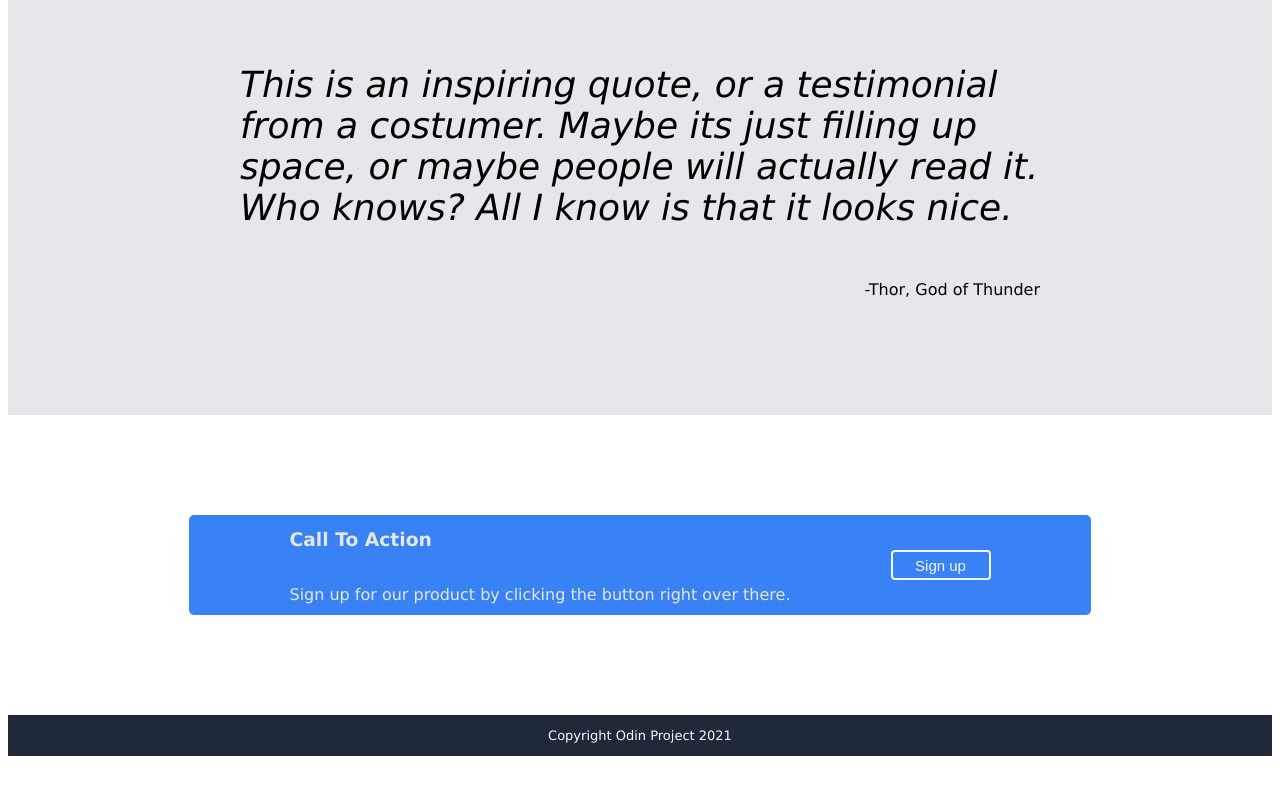
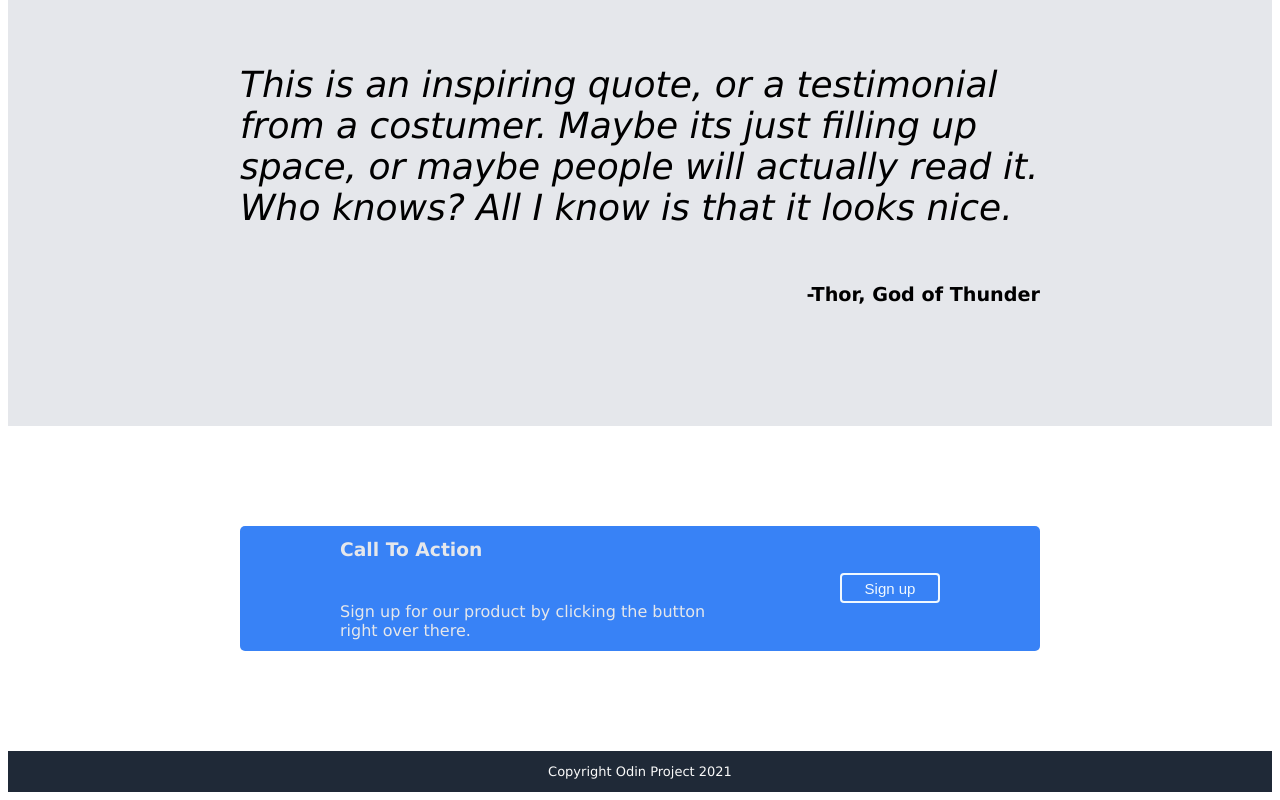
Before and after one commit to Shemuel-bot/landing-page, a plain HTML site: page index.html in a window 1280 px wide. Shown: the part 1226-2026 px from the top of the page. Before the commit the page ends 1990 px from the top, so only its background shows below. Drawn offline with Linux system fonts and the light colour scheme.

Commit message:
header links gap bold thor quote footer
I put a bigger gap between the header links and made the thor quote
footer bold.

```diff
--- a/index.html
+++ b/index.html
@@ -46,7 +46,7 @@
     <div class="second-mid">
         <div class="inspiring-text">
             <p class="inspiring-quote">This is an inspiring quote, or a testimonial from a costumer. Maybe its just filling up space, or maybe people will actually read it. Who knows? All I know is that it looks nice.</p>
-            <p>-Thor, God of Thunder</p>
+            <p class="thor">-Thor, God of Thunder</p>
         </div>
     </div>
 
--- a/style.css
+++ b/style.css
@@ -40,7 +40,7 @@ a{
 ul{
     display: flex;
     list-style: none;
-    gap: 50px;
+    gap: 100px;
 
 }
 
@@ -98,6 +98,12 @@ img{
     margin-top: 100px;
     margin-bottom: 100px;
 }
+.thor{
+    font-size: larger;
+    font-weight: bolder;
+    color: black;
+
+}
 .sign-up{
 
     display: flex;
@@ -137,12 +143,13 @@ img{
 
 }
 .call-to-action{
+
     margin-top: 100px;
     margin-bottom: 100px;
     display: flex;
     justify-content: center;
     align-items: center;
-    height: 100px;
+    height: 125px;
     border-radius: 5px;
     color: #E5E7EB;
     background: #3882F6;
@@ -164,12 +171,17 @@ img{
 .action-call{
 
     display: flex;
-    flex-direction: column;
-    justify-content: flex-end;
-    flex: 1;
+
+    justify-content: flex-start;
+    align-items: flex-end;
+    gap: 8px;
+    flex-basis: auto;
+    width: 400px;
+   flex-wrap: wrap;
     margin-right: 100px;
 
 }
+
 .footer{
     display: flex;
     background: #1F2937;
```
